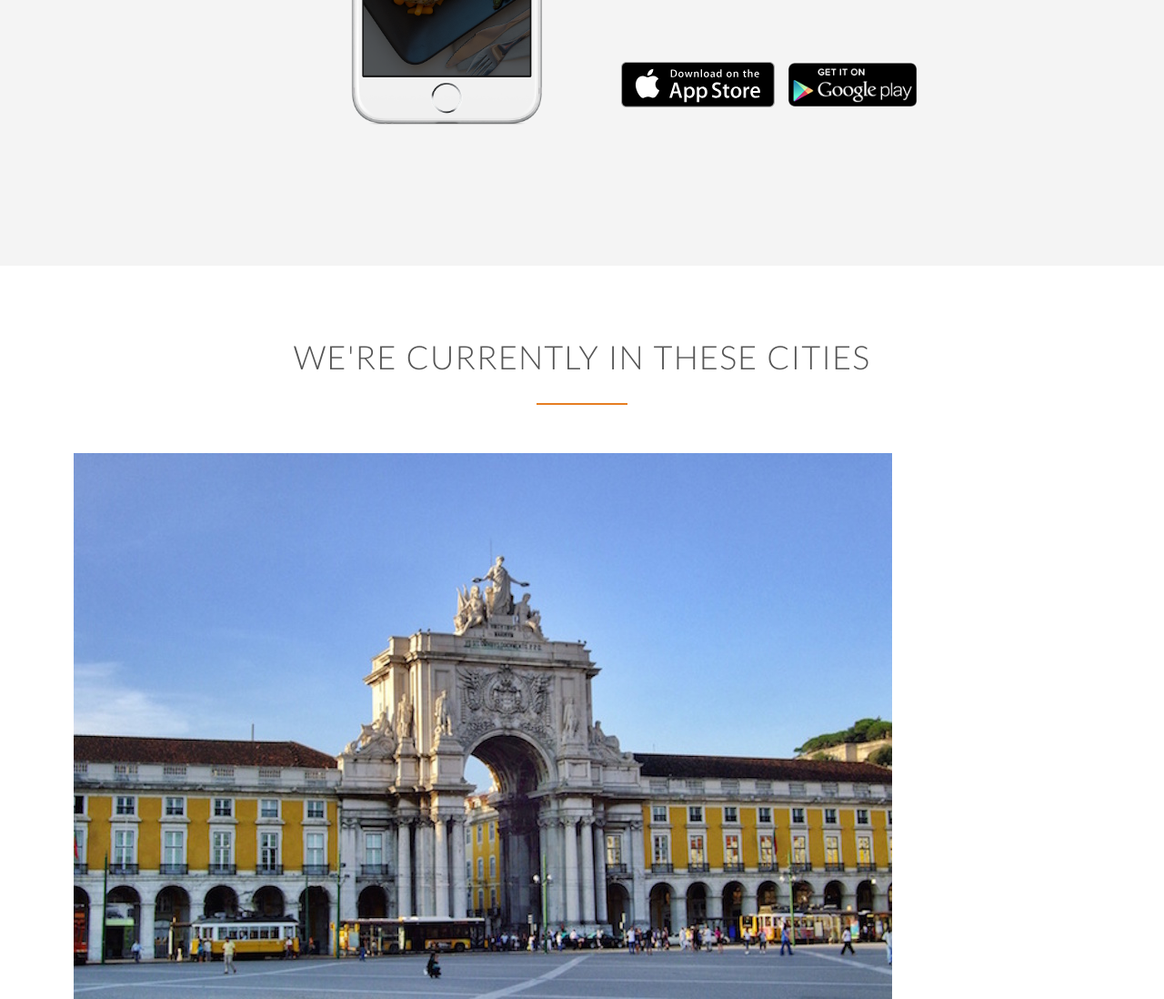
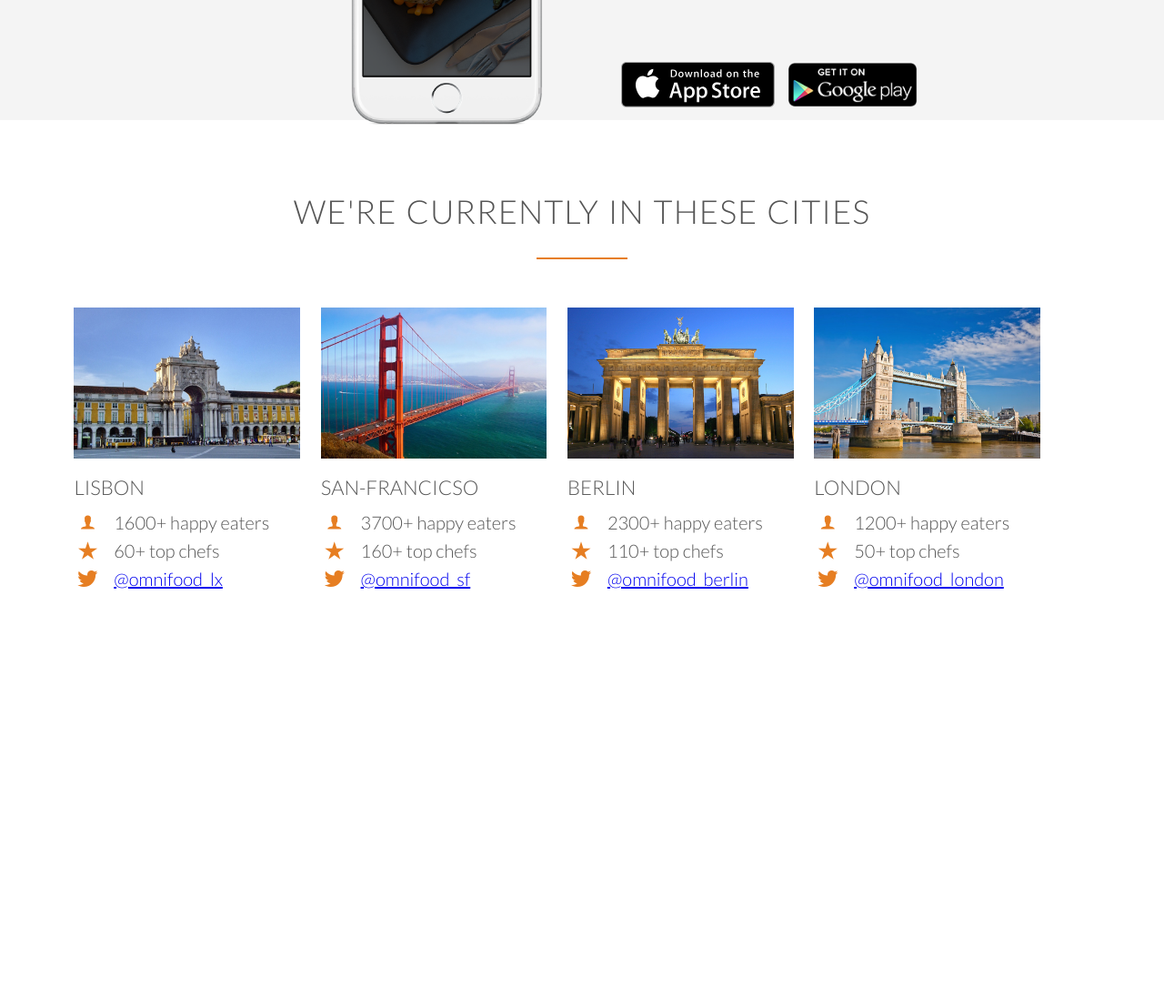
Before and after one commit to Jason852/Omnifood-Website-Udemy, a plain HTML site: page index.html in a window 1280 px wide. Shown: the part 2640-3738 px from the top of the page at 91% size. After the commit the page ends 3319 px from the top, so only its background shows below. Drawn offline with Linux system fonts and the light colour scheme; files whose address does not match are found by name.

Commit message:
Started cities

```diff
--- a/index.html
+++ b/index.html
@@ -164,10 +164,76 @@
            </div>
            <div class="row">
                <div class="col span-1-of-4 box">
-                   <img src="resources/img/lisbon-3.jpg">
+                   <img src="resources/img/lisbon-3.jpg" alt="Lisbon">
+                   <h3>Lisbon</h3>
+                   <div class="city-feature">
+                       <i class="ion-ios-person icon-small"></i>
+                       1600+ happy eaters
+                   </div>
+                   <div class="city-feature">
+                       <i class="ion-ios-star icon-small"></i>
+                       60+ top chefs
+                   </div>
+                   <div class="city-feature">
+                      <i class="ion-social-twitter icon-small"></i>
+                      <a href="#">@omnifood_lx</a>
+                   </div>
                </div>
-          </div>
-
+           </div>
+           <div class="row">
+                <div class="col span-1-of-4 box">
+                    <img src="resources/img/san-francisco.jpg" alt="San-Francisco">
+                    <h3>San-Francicso</h3>
+                    <div class="city-feature">
+                        <i class="ion-ios-person icon-small"></i>
+                        3700+ happy eaters
+                    </div>
+                    <div class="city-feature">
+                        <i class="ion-ios-star icon-small"></i>
+                        160+ top chefs
+                    </div>
+                    <div class="city-feature">
+                        <i class="ion-social-twitter icon-small"></i>
+                       <a href="#">@omnifood_sf</a>
+                    </div>
+                </div>
+           </div>
+           <div class="row">
+                <div class="col span-1-of-4 box">
+                    <img src="resources/img/berlin.jpg" alt="Berlin">
+                    <h3>Berlin</h3>
+                    <div class="city-feature">
+                        <i class="ion-ios-person icon-small"></i>
+                        2300+ happy eaters
+                    </div>
+                    <div class="city-feature">
+                        <i class="ion-ios-star icon-small"></i>
+                        110+ top chefs
+                    </div>
+                    <div class="city-feature">
+                        <i class="ion-social-twitter icon-small"></i>
+                        <a href="#">@omnifood_berlin</a>
+                    </div>
+                </div>
+           </div>
+           <div class="row">
+                <div class="col span-1-of-4 box">
+                    <img src="resources/img/london.jpg" alt="London">
+                    <h3>London</h3>
+                    <div class="city-feature">
+                        <i class="ion-ios-person icon-small"></i>
+                        1200+ happy eaters
+                    </div>
+                    <div class="city-feature">
+                        <i class="ion-ios-star icon-small"></i>
+                        50+ top chefs
+                    </div>
+                    <div class="city-feature">
+                        <i class="ion-social-twitter icon-small"></i>
+                        <a href="#">@omnifood_london</a>
+                    </div>
+                </div>
+           </div>
 
        </section>
 
--- a/resources/css/style.css
+++ b/resources/css/style.css
@@ -260,7 +260,7 @@ header {
 
 .section-steps {
     background-color:#f4f4f4;
-    height: 100vh;
+    height: 80vh;
 }
 
 .steps-box:first-child {
@@ -305,3 +305,35 @@ header {
     width: auto;
     margin-right: 10px;
 }
+
+/* -----------------------------------------*/
+/* CITIES */
+/* -----------------------------------------*/
+
+.section-cities {
+    height: 65vh;
+}
+
+.box img {
+    width: 100%;
+    height: auto;
+    margin-bottom: 15px;
+}
+
+.city-feature {
+    margin-bottom: 5px;
+}
+
+.icon-small {
+    display: inline-block;
+    width: 30px;
+    text-align: center;
+    color: #e67e22;
+    font-size: 120%;
+    margin-right: 10px;
+
+    /* secrets to align text and icons */
+    line-height: 120%;
+    vertical-align: middle;
+    margin-top: -5px;
+}
```
